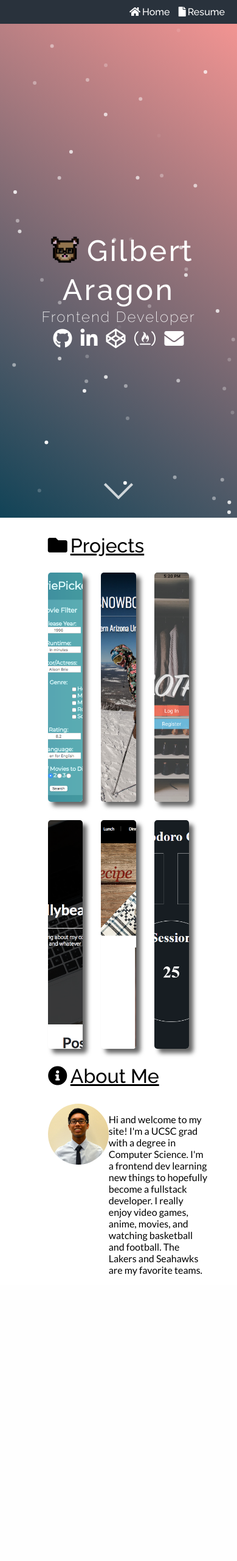
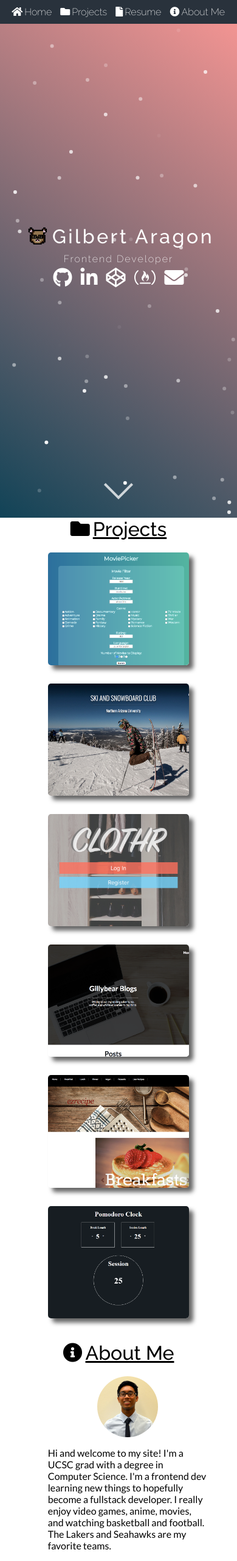
Before and after one commit to HEYITSGILBERT780/personal-site, a PHP site: page / in a window 390 px wide. Shown: the whole page at 61% size. Before the commit the page ends 2092 px from the top, so only its background shows below. Run offline with PHP 8.4, Linux system fonts and the light colour scheme; some libraries are stand-ins or nearby versions.

Commit message:
media queries for smaller screen, fade in animation for title, and navbar changes

```diff
--- a/css/style.css
+++ b/css/style.css
@@ -10,7 +10,6 @@ body {
 /***** nav section *****/
 .nav {
     display: grid;
-    grid-template-columns: 100%;
     justify-items: right;
     background-color: #29323c;
     padding: 10px;
@@ -20,6 +19,7 @@ body {
     text-decoration: none;
     color: #fff;
     margin-right: 10px;
+    font-weight: 200;
 }
 
 .nav a:hover {
@@ -29,7 +29,6 @@ body {
 .nav a > i {
     margin-right: 3px;
 }
-
 
 /***** header section *****/
 .home-header {
@@ -56,6 +55,8 @@ body {
     margin-bottom: 2.5px;
     letter-spacing: 3.5px;
     text-decoration: none;
+    -webkit-animation: 1.25s fadein 0s ease;
+    animation: 1.25s fadein 0s ease;
 }
 
 .home-header p {
@@ -64,6 +65,9 @@ body {
     letter-spacing: 2px;
     margin-top: 0;
     margin-bottom: 5px;
+    opacity: 0;
+    -webkit-animation: 1.25s fadein 1.25s ease forwards;
+    animation: 1.25s fadein 1.25s ease forwards;
 }
 
 /* links to code and contact email */
@@ -71,6 +75,37 @@ body {
     text-decoration: none;
     color: white;
     margin: 5px;
+    opacity: 0;
+    -webkit-animation: 1.25s fadein 2.5s ease forwards;
+    animation: 1.25s fadein 2.5s ease forwards;
+}
+
+@-webkit-keyframes fadein {
+    0% {
+      opacity: 0;
+      -webkit-transform: translate3d(0, 100%, 0);
+      transform: translate3d(0, 100%, 0);
+    }
+
+    100% {
+      opacity: 1;
+      -webkit-transform: translate3d(0, 0, 0);
+      transform: translate3d(0, 0, 0);
+    }
+}
+
+@keyframes fadein {
+    0% {
+      opacity: 0;
+      -webkit-transform: translate3d(0, 100%, 0);
+      transform: translate3d(0, 100%, 0);
+    }
+
+    100% {
+      opacity: 1;
+      -webkit-transform: translate3d(0, 0, 0);
+      transform: translate3d(0, 0, 0);
+    }
 }
 
 .social-links i:hover {
@@ -84,10 +119,6 @@ body {
     height: 1.5em;
     width: 1.5em;
     vertical-align: -0.4em;
-}
-
-.title {
-    margin-left: 30px;
 }
 
 /* animated down arrow */
@@ -109,8 +140,21 @@ body {
     right: 0;
     border-right: 4px solid #ffffff;
     border-bottom: 4px solid #ffffff;
+    -webkit-transform: rotate(45deg);
     transform: rotate(45deg);
+    -webkit-animation: 2.5s arrow infinite ease;
     animation: 2.5s arrow infinite ease;
+}
+
+@-webkit-keyframes arrow {
+    0%, 100% {
+        bottom: 45px;
+        opacity: 0.5;
+    }
+    50% {
+        bottom: 30px;
+        opacity: 1;
+    }
 }
 
 @keyframes arrow {
@@ -125,6 +169,10 @@ body {
 }
 
 /***** projects section *****/
+.title {
+    margin-left: 30px;
+}
+
 .projects {
     height: 100vh;
     width: 75vw;
@@ -196,7 +244,7 @@ header h1 > i {
     height: 0;
     opacity: 0;
     transition: all .5s ease-in-out;
-  }
+}
 
 .app:hover .overlay, .app:hover .overlay > a, .app:hover .overlay > .desc {
     height: 50%;
@@ -251,3 +299,64 @@ header h1 > i {
 .info p {
     font-family: Lato;
 }
+
+/***** media queries *****/
+@media only screen and (max-width: 480px) {
+    .home-header h1 {
+        font-size: 2em;
+    }
+
+    .home-header p {
+        font-size: 1em;
+    }
+
+    .title {
+        margin: 0;
+        margin-bottom: 20px;
+        text-align: center;
+    }
+
+    .projects {
+        height: 160vh;
+    }
+
+    .project-section {
+        grid-template-columns: 1fr;
+        height: 93%;
+    }
+
+    .app:hover .overlay, .app:hover .overlay > a, .app:hover .overlay > .desc {
+        height: 100%;
+        opacity: 1;
+    }
+
+    .overlay a {
+        font-size: 16px;
+    }
+
+    .desc {
+        font-size: 14px;
+    }
+
+    .info {
+        grid-template-columns: 1fr;
+    }
+}
+
+@media only screen and (min-width: 480px) and (max-width: 1224px) {
+    .project-section {
+        grid-template-columns: 1fr 1fr;
+    }
+
+    .overlay a {
+        font-size: 18px;
+    }
+
+    .desc {
+        font-size: 14px;
+    }
+
+    #clothr img {
+        object-position: 50% 60%;
+    }
+}
--- a/index.html
+++ b/index.html
@@ -12,12 +12,14 @@
 <body>
     <nav class="nav">
         <section class="nav-links">
-            <a href="#"><i class="fas fa-home"></i>Home</a>
+            <a href="#home" class="active"><i class="fas fa-home"></i>Home</a>
+            <a href="#project"><i class="fas fa-folder"></i>Projects</a>
             <a href="#"><i class="fas fa-file"></i>Resume</a>
+            <a href="#about-me"><i class="fas fa-info-circle"></i>About Me</a>
         </section>
     </nav>
 
-    <header class="home-header">
+    <header class="home-header" id="home">
         <div class="arrow"></div>
         <canvas class="dot-anim">Your browser does not support canvas.</canvas>
         <div>
@@ -34,7 +36,7 @@
     </header>
 
     <main>
-        <section class="projects">
+        <section class="projects" id="project">
             <header>
                 <h1 class="title"><i class="fas fa-folder"></i>Projects</h1>
             </header>
@@ -84,7 +86,7 @@
             </div>
         </section>
 
-        <section class="about">
+        <section class="about" id="about-me">
             <header>
                 <h1 class="title"><i class="fas fa-info-circle"></i>About Me</h1>
             </header>
--- a/src/index.js
+++ b/src/index.js
@@ -23,7 +23,7 @@ window.addEventListener("load", function() {
 
     // set number of dots based on screen size
     function screen(w) {
-        if (w <= 767) {
+        if (w <= 768) {
             dotsNum = 50;
         } else if (w > 1224) {
             dotsNum = 250;
```
